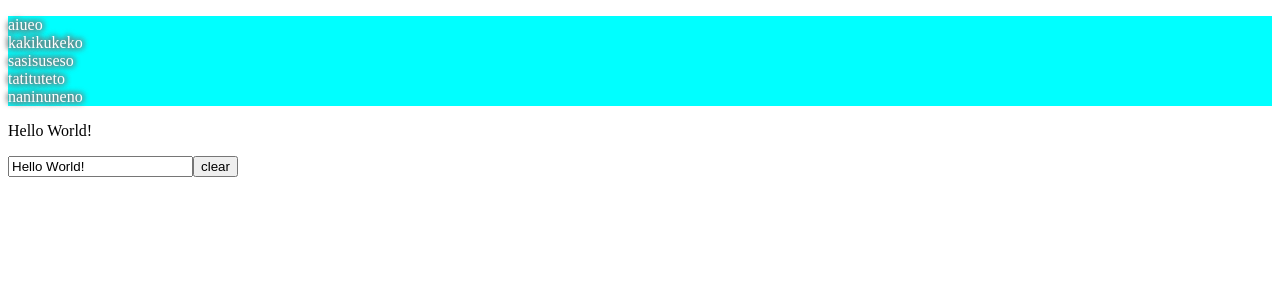
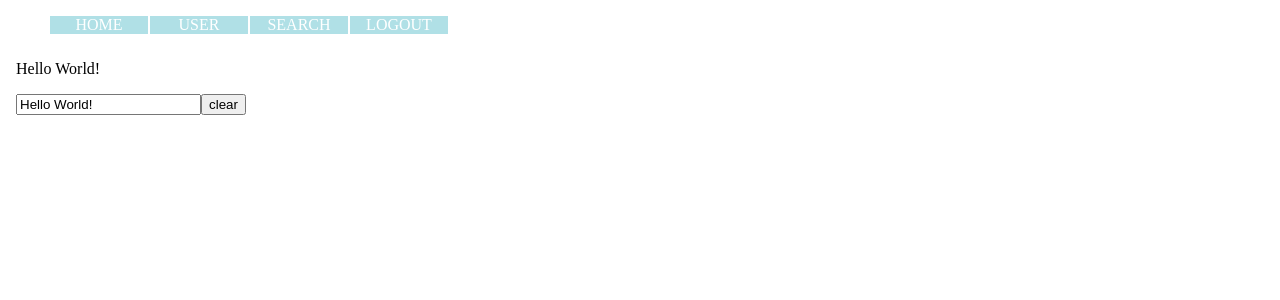
Before and after one commit to hiiragi-kaede/GameSNS, a Vue app: page / in a window 1280 px wide. Shown: the top 300 px of the page. Built offline with nearby package versions, Linux system fonts and the light colour scheme.

Commit message:
ヘッダーにメニューっぽいものを追加

```diff
--- a/src/App.vue
+++ b/src/App.vue
@@ -1,6 +1,7 @@
 <template>
   <div>
     <myheader></myheader>
+    <body>
       <p v-if="msg.length > 0">
       {{msg}}
       </p>
@@ -9,6 +10,7 @@
       </p>
       <input type="text" v-model="msg">
       <button @click="clear()">clear</button>
+    </body>
   </div>
 </template>
 
--- a/src/components/myheader.vue
+++ b/src/components/myheader.vue
@@ -1,7 +1,7 @@
 <style>
-    .myheader{
-        background-color: aqua;
-    }
+    /* .myheader{
+        background-color:powderblue;
+    } */
     .headertext{
         color:white;
          text-shadow:  2px  2px 5px #777 ,
@@ -9,16 +9,34 @@
                 2px -2px 5px #777 ,
                -2px -2px 5px #777;
     }
+
+    ul.menu{
+        display: table;
+        table-layout: fixed;
+        width: 400px;
+        padding-bottom: 10px;
+    }
+    ul.menu li{
+        display: table-cell;
+        vertical-align: middle;
+        text-align: center;
+        background-color: powderblue;
+        border-left: 2px solid white;
+    }
+    ul.menu li a{
+        display: block;
+        text-decoration: none;
+        color: white;
+    }
 </style>
 
 <template>
     <div class="myheader">
-        <p class="headertext">
-            aiueo<br>
-            kakikukeko<br>
-            sasisuseso<br>
-            tatituteto<br>
-            naninuneno
-        </p>
+        <ul class="menu">
+            <li><a href="#">HOME</a></li>
+            <li><a href="#">USER</a></li>
+            <li><a href="#">SEARCH</a></li>
+            <li><a href="#">LOGOUT</a></li>
+        </ul>
     </div>
 </template>
```
Lines whose indentation alone changed are shown as unchanged.
